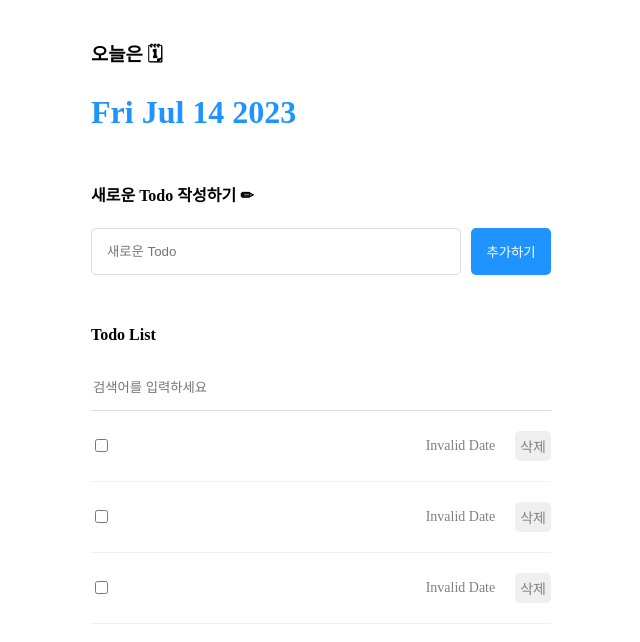
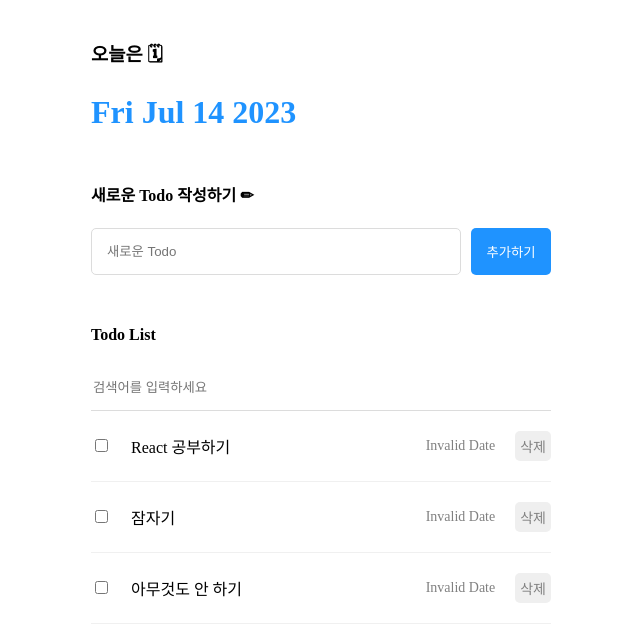
Before and after one commit to kang-gicheon/React_TODO_List, a React (Create React App) app in the folder todo/: page / in a window 1280 px wide. Shown: the top 642 px of the page, without its empty margins (319-959 px from the left). Built offline with nearby package versions, Linux system fonts and the light colour scheme.

Commit message:
검색 기능(제작 중)
대소문자 구별 기능 필요

```diff
--- a/todo/src/component/TodoList.js
+++ b/todo/src/component/TodoList.js
@@ -1,16 +1,34 @@
+import { useState } from "react";
 import TodoItem from "./TodoItem";
 import "./TodoList.css";
 
-const TodoList = () => {
+const TodoList = ({ todo }) => {
+  // props 구조 분해 할당
+
+  const [search, setSearch] = useState("");
+  const onChangeSearch = (e) => {
+    setSearch(e.target.value);
+  };
+  const getSearchResult = () => {
+    return search === ""
+      ? todo
+      : todo.filter((it) => it.content.includes(search));
+  };
+
   return (
     <div className="TodoList">
       <h4>Todo List</h4>
-      <input className="searchbar" placeholder="검색어를 입력하세요" />
+      <input
+        value={search}
+        onChange={onChangeSearch}
+        className="searchbar"
+        placeholder="검색어를 입력하세요"
+      />
       {/* 여러 개의 할 일 아이템을 리스트로 보여줄 div 태그 요소 배치 */}
       <div className="list_wrapper">
-        <TodoItem />
-        <TodoItem />
-        <TodoItem />
+        {getSearchResult().map((it) => (
+          <TodoItem key={it.id} {...it} />
+        ))}
       </div>
     </div>
   );
```
